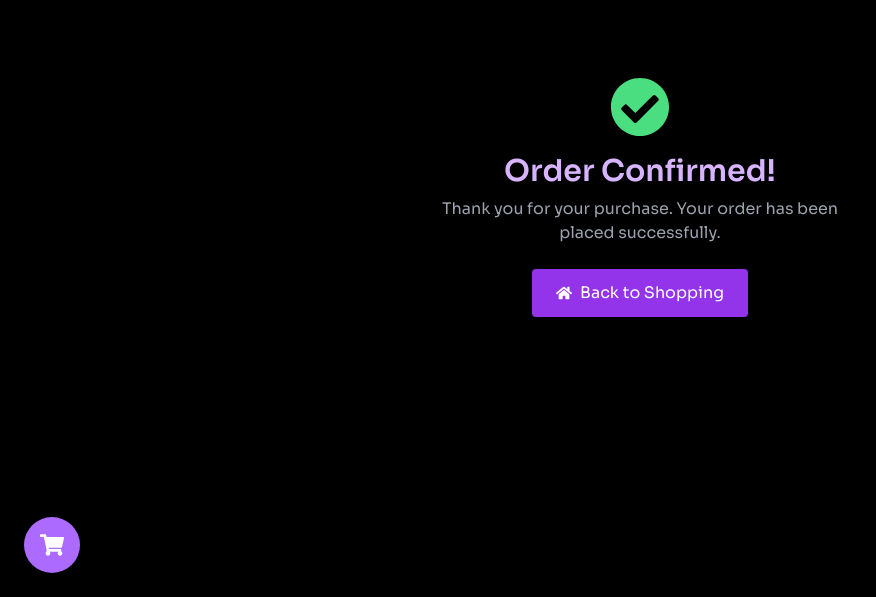
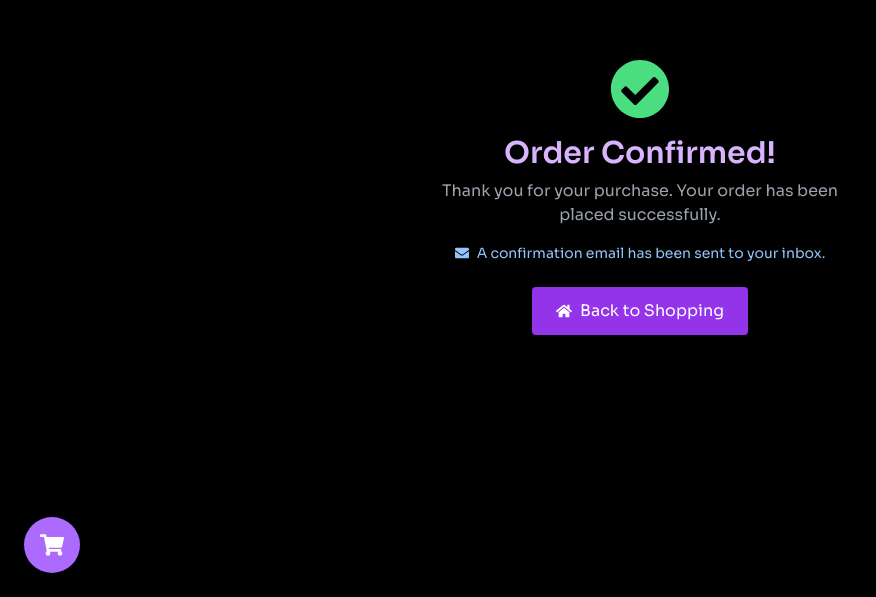
Before and after one commit to adwaiithaaa/fashion-website, a React (Vite) app: page /order-confirmation in a window 1280 px wide. Shown: the part 203-800 px from the top of the page, without its empty margins (0-876 px from the left). Built offline with nearby package versions, Linux system fonts and the light colour scheme.

Commit message:
almost there

```diff
--- a/src/pages/CheckoutPage.jsx
+++ b/src/pages/CheckoutPage.jsx
@@ -14,6 +14,7 @@ const CheckoutPage = () => {
     const [showTerms, setShowTerms] = useState(false);
 
     const baseDiscount = cartTotal > 2000 ? cartTotal * 0.1 : 0;
+
     const extraDiscount = couponApplied ? cartTotal * 0.1 : 0;
     const totalDiscount = baseDiscount + extraDiscount;
 
--- a/src/pages/OrderConfirmationPage.jsx
+++ b/src/pages/OrderConfirmationPage.jsx
@@ -1,6 +1,6 @@
 import React, { useEffect, useState } from 'react';
 import { Link } from 'react-router-dom';
-import { FaCheckCircle, FaHome } from 'react-icons/fa';
+import { FaCheckCircle, FaHome, FaEnvelope } from 'react-icons/fa';
 
 const OrderConfirmationPage = () => {
     const [remainingPoints, setRemainingPoints] = useState(null);
@@ -16,9 +16,15 @@ const OrderConfirmationPage = () => {
         <div className="min-h-screen bg-black text-white flex flex-col items-center justify-center p-8">
             <FaCheckCircle className="text-green-400 text-6xl mb-4" />
             <h1 className="text-3xl font-bold text-purple-300 mb-2">Order Confirmed!</h1>
-            <p className="text-gray-400 text-center max-w-md mb-6">
+            <p className="text-gray-400 text-center max-w-md mb-4">
                 Thank you for your purchase. Your order has been placed successfully.
             </p>
+
+            {/* ✉️ Email sent message */}
+            <div className="flex items-center text-sm text-blue-300 mb-6">
+                <FaEnvelope className="mr-2" />
+                A confirmation email has been sent to your inbox.
+            </div>
 
             {remainingPoints !== null && (
                 <div className="text-lg text-green-400 mb-4">
```
